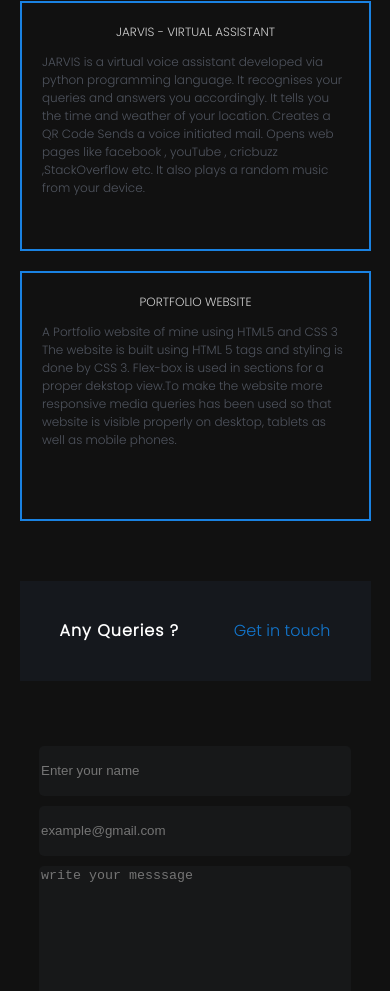
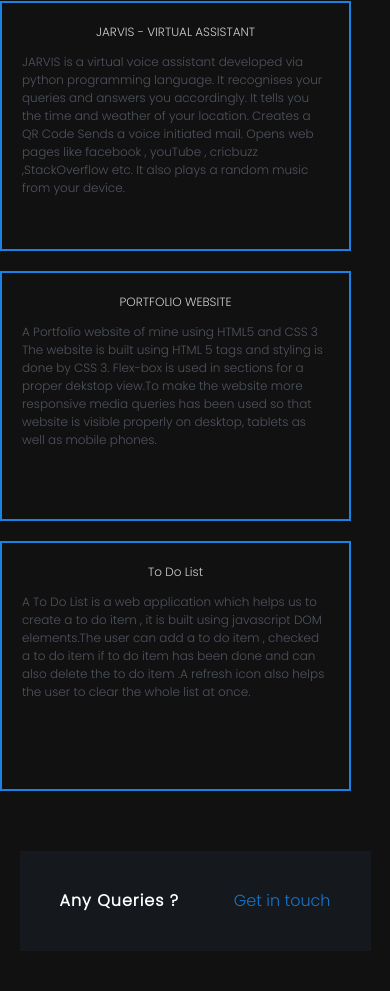
Before and after one commit to shariquestark/portfolio, a plain HTML site: page index.html in a window 390 px wide. Shown: the part 3228-4219 px from the top of the page. Drawn offline with Linux system fonts and the light colour scheme.

Commit message:
index and style

```diff
--- a/index.html
+++ b/index.html
@@ -202,6 +202,13 @@
                         used so that website is visible properly on desktop, tablets as well as mobile phones.</p>
                 </div>
             </div>
+            <div class="inner-card-3" data-aos="zoom-in-up" data-aos-duration="1500">
+                <div class="card-title">To Do List</div>
+                <div class="card-text">
+                    <p>A To Do List is a web application which helps us to create a to do item , it is built using javascript DOM elements.The user can add a to do item , checked a to do item if to do item has been done and can also delete the to do item
+                        .A refresh icon also helps the user to clear the whole list at once. </p>
+                </div>
+            </div>
         </div>
 
     </section>
--- a/style.css
+++ b/style.css
@@ -657,6 +657,14 @@
         height: 350px;
     }
 
+    .inner-card-3 {
+        width: 40%;
+        border: 2px solid #1a82e2;
+        margin: 20px;
+        padding: 20px;
+        height: 350px;
+    }
+
     .card-title {
         color: #ffffffcc;
         text-align: center;
@@ -668,6 +676,9 @@
     }
 
     @media(max-width:768px) {
+        .cards {
+            display: block;
+        }
         .card-title {
             font-size: 18px;
         }
@@ -675,8 +686,12 @@
             font-size: 12px;
         }
         .inner-card-1,
-        .inner-card-2 {
-            width: 50%;
+        .inner-card-2,
+        .inner-card-3 {
+            width: 80%;
+            height: 30vh;
+            margin-left: 100px;
+            margin-right: 100px;
         }
     }
 
@@ -688,9 +703,12 @@
             display: block;
         }
         .inner-card-1,
-        .inner-card-2 {
+        .inner-card-2,
+        .inner-card-3 {
             width: 90%;
             height: 250px;
+            margin-left: 0;
+            margin-right: 0;
         }
     }
 
```
